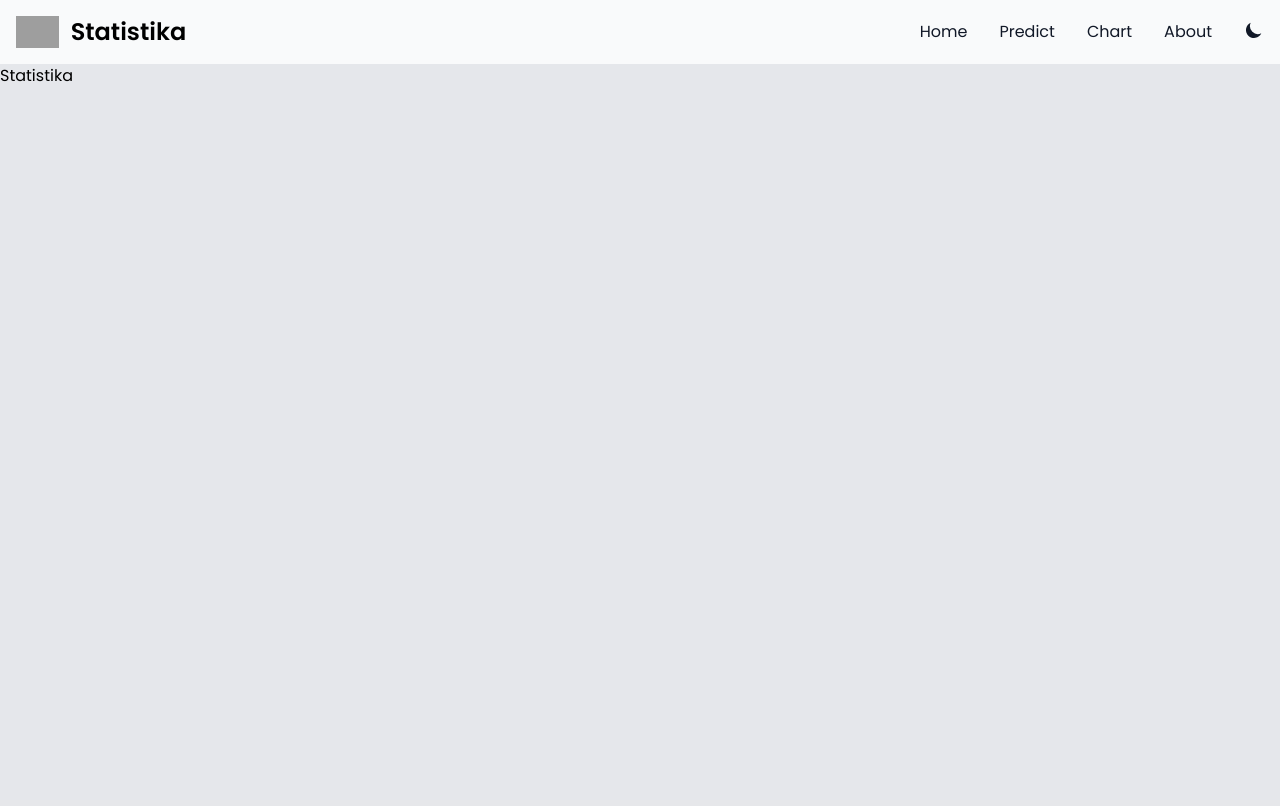
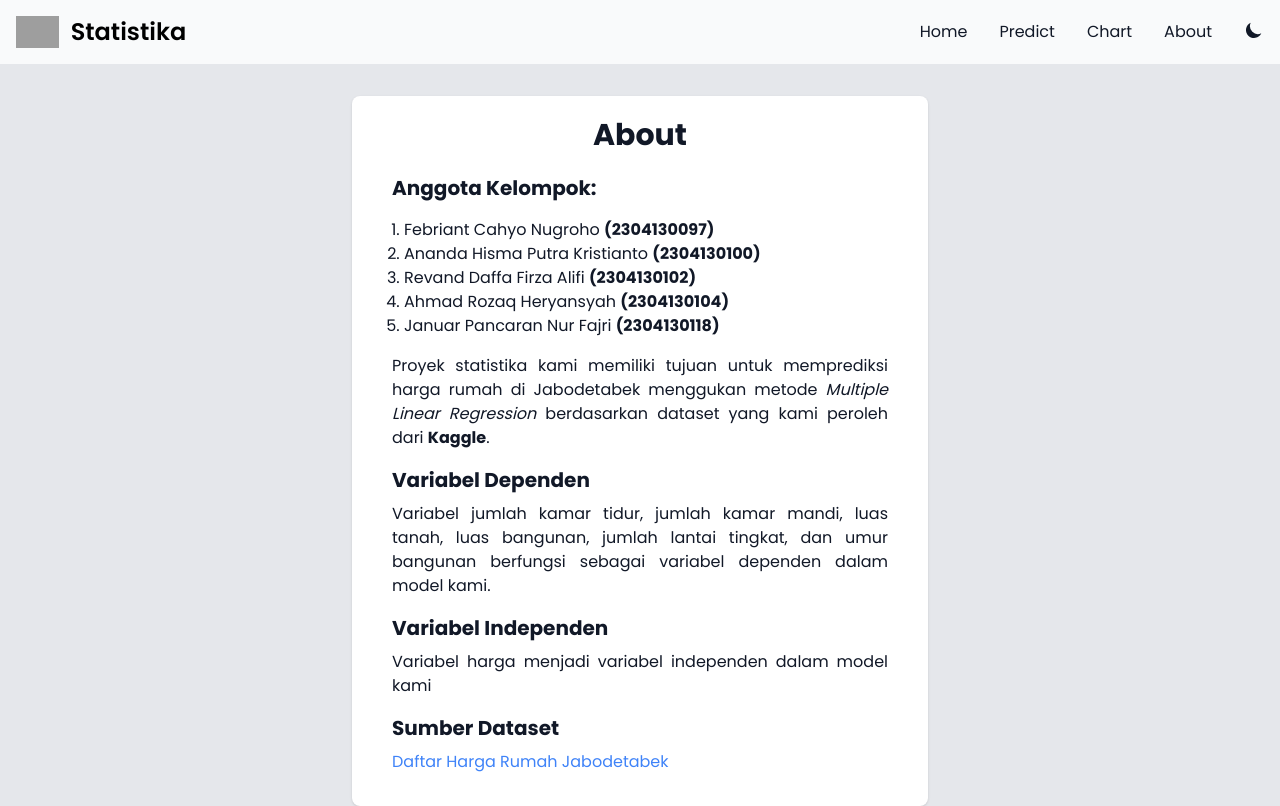
Before and after one commit to januarpancaran/jabodetabek-house-price-prediction, a Flask app: template templates/pages/about.html in a window 1280 px wide. Before the commit the page ends 82 px from the top, so only its background shows below. Run offline with Flask 3, Linux system fonts and the light colour scheme; the template is opened without the code that fills it, so the values that code supplies are empty; style sheets or scripts are compiled from the project's sources; parts of the project's set-up code (start-up, migrations or seed data) failed here and were passed over; some libraries are stand-ins or nearby versions; grey boxes are pictures that could not be loaded.

Commit message:
menambahkan page about

```diff
--- a/app.py
+++ b/app.py
@@ -131,7 +131,7 @@ def predict():
     else:
         return render_template('pages/predict.html')
 
-@app.route('/chart', methods=['GET'])
+@app.route('/chart')
 def chart():
     df_histogram = histogram(df)
     df_scatter_plot = scatter_plot(df)
@@ -140,5 +140,9 @@ def chart():
 
     return render_template('pages/chart.html', df_histogram=df_histogram, df_scatter_plot=df_scatter_plot, df_pie_chart=df_pie_chart, df_heatmap=df_heatmap)
 
+@app.route('/about')
+def about():
+    return render_template('pages/about.html')
+
 if __name__ == "__main__":
     app.run(debug=True)
--- a/templates/index.html
+++ b/templates/index.html
@@ -105,7 +105,7 @@
               </li>
               <li>
                 <a
-                  href="#"
+                  href="/about"
                   class="block py-2 px-3 text-gray-900 rounded hover:bg-gray-100 md:hover:bg-transparent md:hover:text-blue-700 md:p-0 md:dark:hover:text-blue-500 transition-all dark:text-white dark:hover:bg-gray-700 dark:hover:text-white md:dark:hover:bg-transparent dark:border-gray-700"
                   >About</a
                 >
--- a/templates/pages/about.html
+++ b/templates/pages/about.html
@@ -1,2 +1,67 @@
-{% extends "index.html" %} {% block content %} {% block title %}Statistika{%
-endblock %} {% endblock %}
+{% extends "index.html" %} {% block title %}Statistika{% endblock %} {% block
+content %}
+<div
+  class="max-w-xl mx-auto w-full bg-white rounded-lg shadow dark:bg-gray-800 p-4 md:p-6 flex justify-center items-center mt-8"
+>
+  <div class="flex flex-col justify-start w-full">
+    <div>
+      <h1
+        class="leading-none text-3xl font-bold text-gray-900 dark:text-white pb-2 text-center"
+      >
+        About
+      </h1>
+      <div class="text-gray-900 dark:text-white pb-2 pt-4 p-4">
+        <article>
+          <h2 class="text-xl"><b>Anggota Kelompok: </b></h2>
+          <ul class="pt-4 pl-3">
+            <li class="list-decimal">
+              Febriant Cahyo Nugroho <b>(2304130097)</b>
+            </li>
+            <li class="list-decimal">
+              Ananda Hisma Putra Kristianto <b>(2304130100)</b>
+            </li>
+            <li class="list-decimal">
+              Revand Daffa Firza Alifi <b>(2304130102)</b>
+            </li>
+            <li class="list-decimal">
+              Ahmad Rozaq Heryansyah <b>(2304130104)</b>
+            </li>
+            <li class="list-decimal">
+              Januar Pancaran Nur Fajri <b>(2304130118)</b>
+            </li>
+          </ul>
+
+          <p class="pt-4 text-justify">
+            Proyek statistika kami memiliki tujuan untuk memprediksi harga rumah
+            di Jabodetabek menggukan metode
+            <i>Multiple Linear Regression</i> berdasarkan dataset yang kami
+            peroleh dari <b>Kaggle</b>.
+          </p>
+
+          <ul>
+            <li class="pt-4 text-xl pb-2"><b>Variabel Dependen</b></li>
+            <p class="text-justify">
+              Variabel jumlah kamar tidur, jumlah kamar mandi, luas tanah, luas
+              bangunan, jumlah lantai tingkat, dan umur bangunan berfungsi
+              sebagai variabel dependen dalam model kami.
+            </p>
+
+            <li class="pt-4 text-xl pb-2"><b>Variabel Independen</b></li>
+            <p class="text-justify">
+              Variabel harga menjadi variabel independen dalam model kami
+            </p>
+
+            <li class="pt-4 text-xl pb-2"><b>Sumber Dataset</b></li>
+            <a
+              href="https://www.kaggle.com/datasets/nafisbarizki/daftar-harga-rumah-jabodetabek"
+              class="text-blue-500 hover:underline text-justify"
+              target="_blank"
+              >Daftar Harga Rumah Jabodetabek</a
+            >
+          </ul>
+        </article>
+      </div>
+    </div>
+  </div>
+</div>
+{% endblock %}
```
Also changed, not shown: templates/pages/chart.html (+21 -21 lines).
